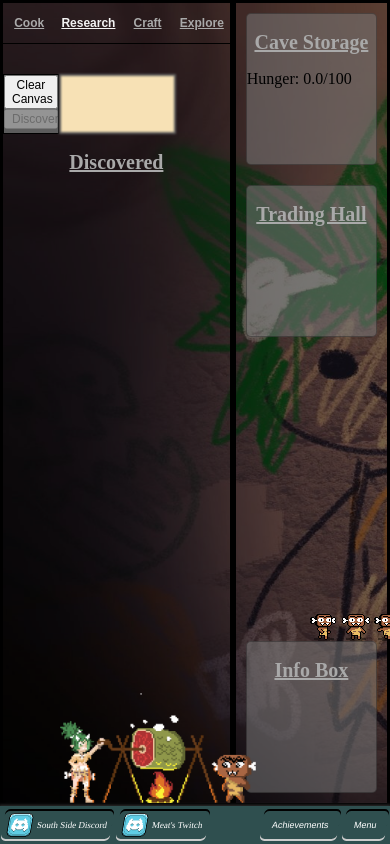
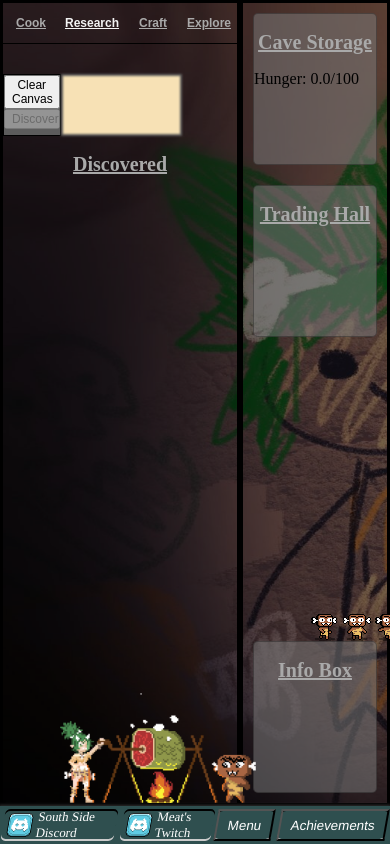
Before and after one commit to Sevrene/The-Meat-Age, a plain HTML site: page index.html in a window 390 px wide. Shown: the top 844 px of the page. Drawn offline with Linux system fonts and the light colour scheme.

Commit message:
Infobar Styling
Reworked styling and fixed footer and roaster not sticking to bottom when browser height was too small

```diff
--- a/styles.css
+++ b/styles.css
@@ -5,20 +5,19 @@ Main Content
 /* Game containers */
 #gameWindow {
 	display: flex;
+	flex-direction: column;
 	min-height: 100vh;
-	flex-direction: column;
 	margin: 0;
 	padding: 0;
 }
 #gameContent {
 	display: flex;
+	flex: 1;
 	justify-content: center;
 	background: url('images/caveBackground.jpg');
 	background-size: cover;
-	flex: 1;
 }
 #playContainer, #infoContainer {
-	min-width:100px;
 	background:rgba(0,0,0,0.5);
 	border: 3px solid;
 	display: flex;
@@ -226,29 +225,21 @@ Footer
 
 /* Bottom InfoBar */
 #infoBar {
-	color: #ccc;
+	display: flex;
+	flex-direction: row;
+	flex-wrap: nowrap;
+	width: 100%;
+	height: 32px;
+	color: #fff;
 	background-color: darkslategray;
 	padding: 3px 0px;
 	box-shadow: 0px 0px 3px 1px rgba(255,255,255,0.2);
 }
-@media (max-width: 600px) {
-	#infoBar {
-			font-size: 0.75em;
-	}
-	#infoBar a, #infoBar button {
-			font-size: 0.75em;
-	}
+#infoBar > div:nth-child(3) {
+	margin-left: auto;
 }
-#infoBar > div:nth-child(-n+2) {
-	float: left;
-}
-#infoBar > div:nth-child(n+3) {
-	float: right;
-}
-#infoBar > div, #canvasButtonsContainer > button {
+#infoBar > div {
 	display: flex;
-	height: 32px;
-	align-items: center;
 	margin: 0px 3px;
 	box-shadow:
 		inset 0px 2px 0px #000,
@@ -260,43 +251,25 @@ Footer
 	transform: skew(-10deg) translateY(1px);
 	background-color: #333333
 }
-#infoBar > div:active > a, #infoBar > div:active > button {
-	color: #ccc;
-}
 #infoBar a {
-	color:#fff;
+	color: inherit;
 	text-decoration: none;
 	padding: 0px 5px;
-	height: 100%;
 	display: flex;
 	align-items: center;
 }
-#infoBar a > div {
-	display: flex;
-	align-items: center;
-	height: 100%;
-}
-#infoBar a:hover {
-	color: #7289da;
-	text-shadow: 0px 0px 3px #5e73c1;
-}
-#infoBar button {
-	color:#fff;
-	background-color: transparent;
-	padding: 0px 10px;
-	height: 100%;
-	border: none;
-}
-#infoBar button:hover {
+#infoBar a:hover, #infoBar button:hover {
 	color: #7289da;
 	text-shadow: 0px 0px 3px #5e73c1;
 	cursor: pointer;
 }
+#infoBar button {
+	color: inherit;
+	background-color: transparent;
+	padding: 0px 10px;
+}
 #infoBar img {
 	padding: 5px 5px 5px 0px;
-}
-#infoBar div:hover {
-	cursor: pointer;
 }
 
 /*=====================================================================================
@@ -322,4 +295,17 @@ Media Breakpoints
 	#colourPicker, #researchItemList {
 		flex: 1;
 	}
+	#infoBar, #infoBar a {
+		font-size: 0.9em;
+	}
 }
+@media (max-height: 600px) {
+	#meat {
+		position: fixed;
+		bottom: 40px;
+	}
+	#infoBar {
+		position: fixed;
+		bottom: 0;
+	}
+}
```
